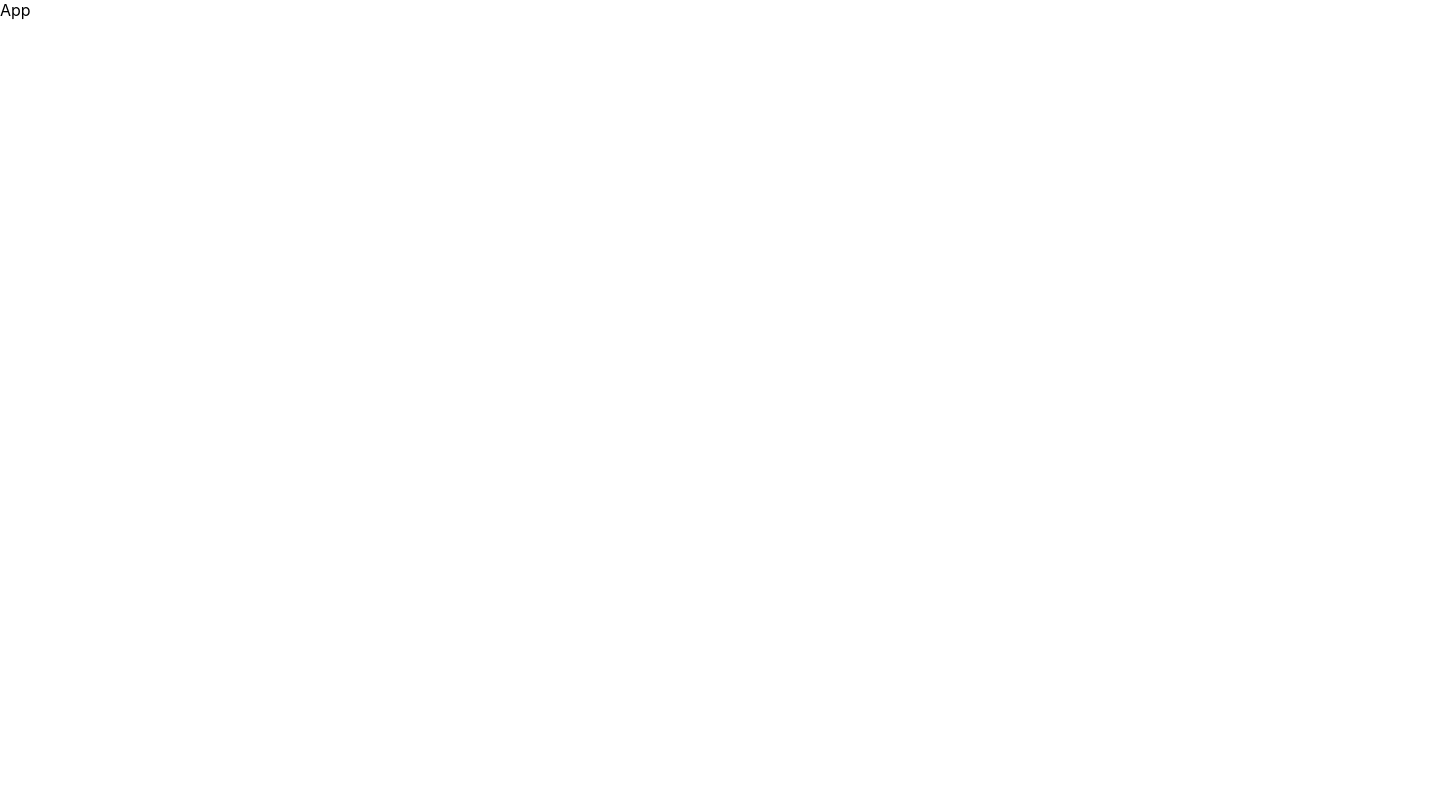
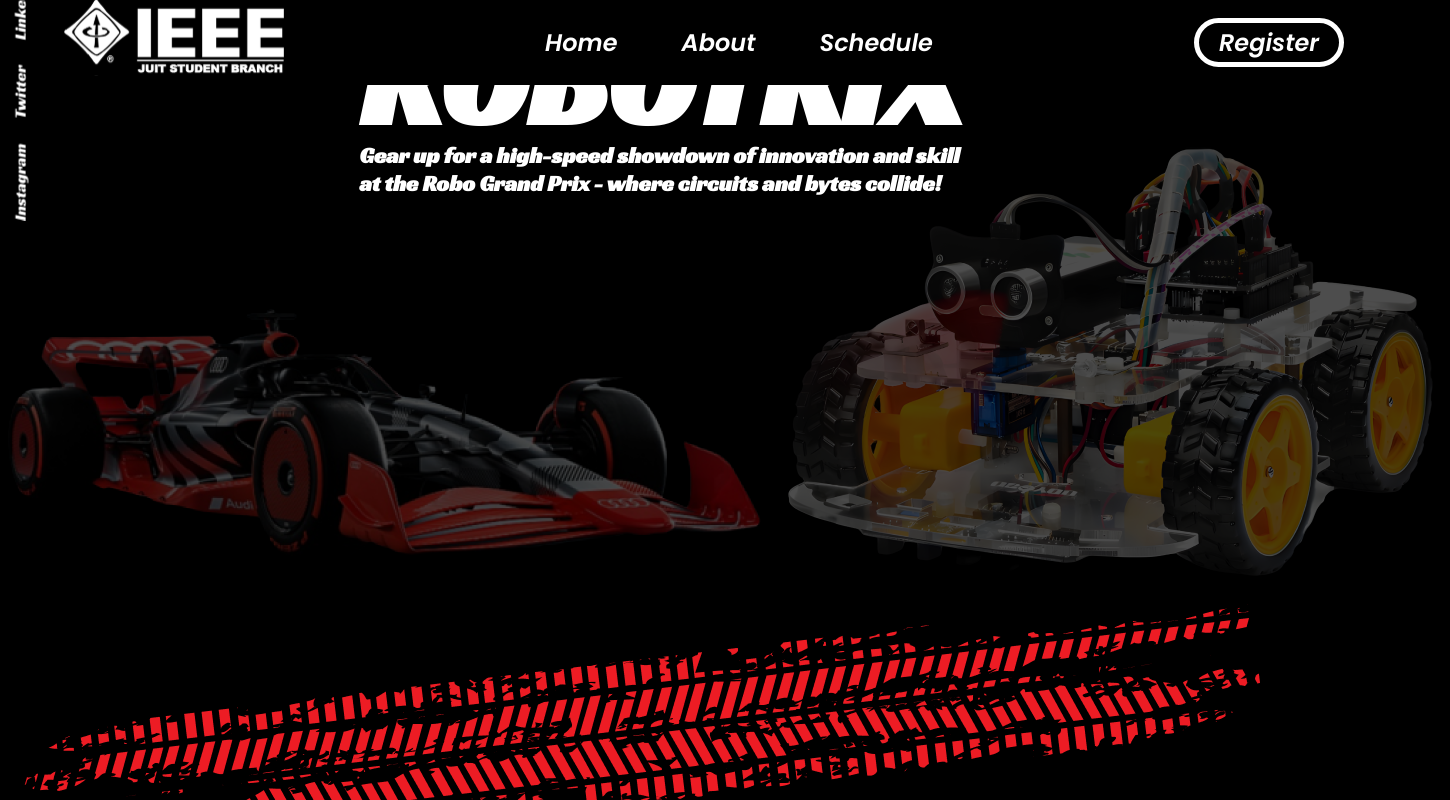
Before and after one commit to Duisternis/robotrix, a React (Create React App) app: page / in a window 1280 px wide. Shown: the top 800 px of the page, 1450 px wide, since content can reach past the window. Built offline with nearby package versions, Linux system fonts and the light colour scheme.

Commit message:
Update App.js

```diff
--- a/src/App.js
+++ b/src/App.js
@@ -1,5 +1,19 @@
-import React from "react";
+import ReactDOM from "react-dom/client";
+import { BrowserRouter, Routes, Route } from "react-router-dom";
+import Homepage from "./Pages/Homepage/Homepage";
 
 export default function App() {
-  return <div>App</div>;
+  return (
+    <BrowserRouter>
+      <Routes>
+        <Route index element={<Homepage />} />
+        {/* <Route path="blogs" element={<Blogs />} /> */}
+        {/* <Route path="contact" element={<Contact />} /> */}
+        {/* <Route path="*" element={<NoPage />} /> */}
+      </Routes>
+    </BrowserRouter>
+  );
 }
+
+const root = ReactDOM.createRoot(document.getElementById("root"));
+root.render(<App />);
```
